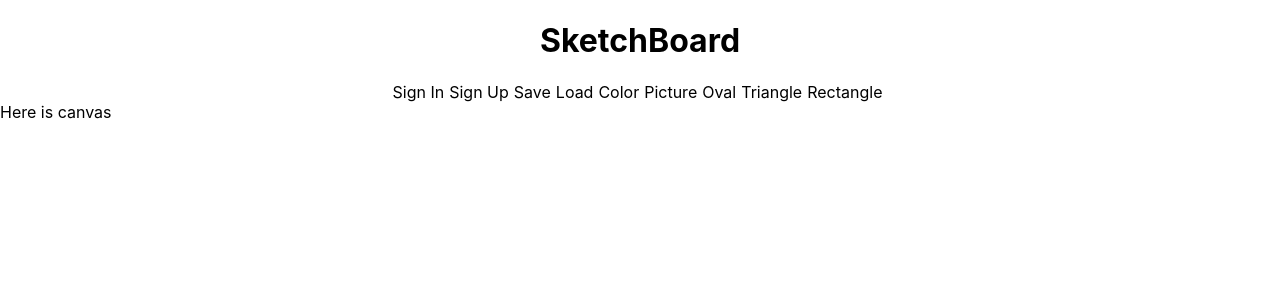
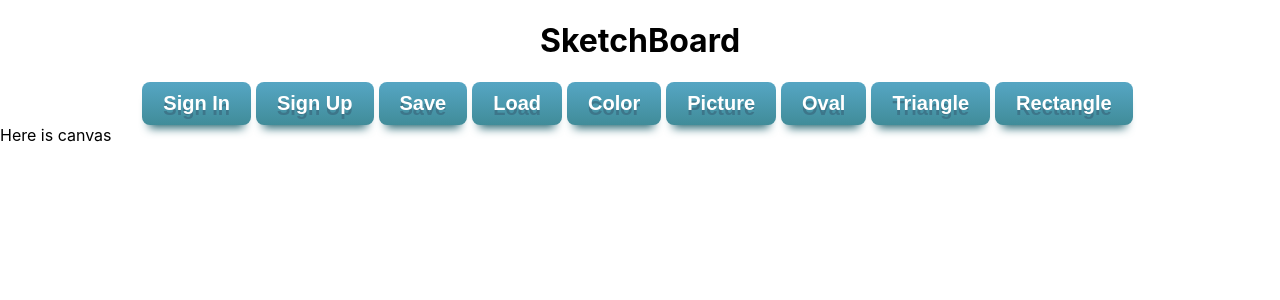
Before and after one commit to segalzeyalz/sketchboard-react, a React (Create React App) app in the folder sketchboard/: page / in a window 1280 px wide. Shown: the top 300 px of the page. Built offline with nearby package versions, Linux system fonts and the light colour scheme.

Commit message:
add style to buttons

```diff
--- a/sketchboard/src/buttons/style.css
+++ b/sketchboard/src/buttons/style.css
@@ -4,4 +4,41 @@
 .button{
     display: inline-block;
     margin-right: 5px;
+    -moz-box-shadow: 0px 10px 10px -7px #276873;
+	-webkit-box-shadow: 0px 10px 10px -7px #276873;
+	box-shadow: 0px 10px 10px -7px #276873;
+	background:-webkit-gradient(linear, left top, left bottom, color-stop(0.05, #55a5c2), color-stop(1, #408c99));
+	background:-moz-linear-gradient(top, #55a5c2 5%, #408c99 100%);
+	background:-webkit-linear-gradient(top, #55a5c2 5%, #408c99 100%);
+	background:-o-linear-gradient(top, #55a5c2 5%, #408c99 100%);
+	background:-ms-linear-gradient(top, #55a5c2 5%, #408c99 100%);
+	background:linear-gradient(to bottom, #55a5c2 5%, #408c99 100%);
+	filter:progid:DXImageTransform.Microsoft.gradient(startColorstr='#55a5c2', endColorstr='#408c99',GradientType=0);
+	background-color:#55a5c2;
+	-moz-border-radius:8px;
+	-webkit-border-radius:8px;
+	border-radius:8px;
+	display:inline-block;
+	cursor:pointer;
+	color:#ffffff;
+	font-family:Arial;
+	font-size:20px;
+	font-weight:bold;
+	padding:10px 21px;
+	text-decoration:none;
+	text-shadow:0px 5px 0px #3d768a;
 }
+.button:hover {
+	background:-webkit-gradient(linear, left top, left bottom, color-stop(0.05, #408c99), color-stop(1, #55a5c2));
+	background:-moz-linear-gradient(top, #408c99 5%, #55a5c2 100%);
+	background:-webkit-linear-gradient(top, #408c99 5%, #55a5c2 100%);
+	background:-o-linear-gradient(top, #408c99 5%, #55a5c2 100%);
+	background:-ms-linear-gradient(top, #408c99 5%, #55a5c2 100%);
+	background:linear-gradient(to bottom, #408c99 5%, #55a5c2 100%);
+	filter:progid:DXImageTransform.Microsoft.gradient(startColorstr='#408c99', endColorstr='#55a5c2',GradientType=0);
+	background-color:#408c99;
+}
+.button:active {
+	position:relative;
+	top:1px;
+}
```
